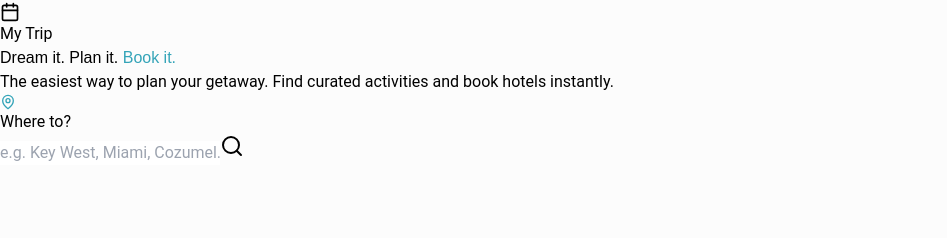
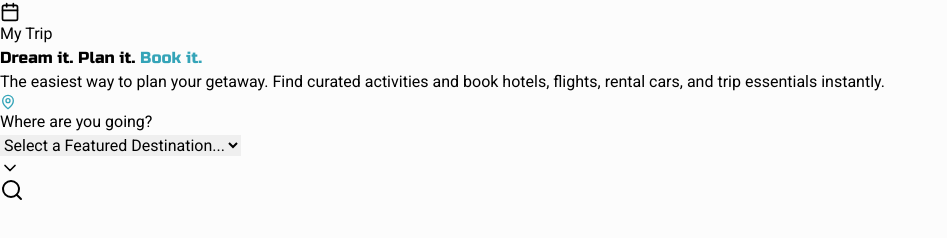
Before and after one commit to cruisyconcierge/cruisy-planner, a React (Vite) app: page / in a window 1280 px wide. Shown: the part 322-560 px from the top of the page, without its empty margins (0-947 px from the left). Built offline with nearby package versions, Linux system fonts and the light colour scheme.

Commit message:
Update App.jsx

```diff
--- a/src/App.jsx
+++ b/src/App.jsx
@@ -3,10 +3,11 @@ import {
   MapPin, Calendar, DollarSign, Plane, Hotel,
   Sun, Star, Save, User, ArrowRight, Check, Loader2,
   X, Ship, ShoppingBag, ExternalLink, Ticket,
-  ChevronRight, Globe, Plus, Trash2, Clock, Search, Home, Mail, Printer, CheckSquare, Square, Car, Utensils, Info
+  ChevronRight, Globe, Plus, Trash2, Clock, Search, Home, Mail, Printer, CheckSquare, Square, Car, Utensils, Info, ChevronDown
 } from 'lucide-react';
 
-// --- Branding ---
+// --- 1. CONFIGURATION & CONSTANTS ---
+
 const BRAND = {
   primary: '#34a4b8',
   primaryHover: '#2a8a9b',
@@ -15,17 +16,56 @@ const BRAND = {
   logoUrl: 'https://cruisytravel.com/wp-content/uploads/2024/01/cropped-20240120_025955_0000.png'
 };
 
-// --- LIVE WORDPRESS API FETCHER ---
+// --- SUPPORTED DESTINATIONS LIST (Full Names) ---
+const AVAILABLE_DESTINATIONS = [
+  "Key West, Florida",
+  "Nassau, Bahamas",
+  "St Thomas, US Virgin Islands",
+  "Honolulu, Hawaii",
+  "Cozumel, Mexico",
+  "Sydney, Australia",
+  "Barcelona, Spain",
+  "Chania, Crete (Greece)",
+  "Orlando, Florida",
+  "Miami, Florida"
+];
+
+// --- GLOBAL GEAR (Affiliate Links) ---
+// INSTRUCTIONS:
+// 1. Upload your product images to WordPress Media Library.
+// 2. Copy the File URL and paste it into the 'image' field.
+// 3. Paste your Amazon/CJ/Partner link into 'affiliateLink'.
+const GLOBAL_GEAR = [
+  {
+    name: 'Reef-Safe Sunscreen',
+    price: 15,
+    // PASTE IMAGE URL BELOW
+    image: 'https://images.unsplash.com/photo-1526947425960-94d036271d6d?auto=format&fit=crop&q=80&w=200',
+    // PASTE AFFILIATE LINK BELOW
+    affiliateLink: 'https://amazon.com'
+  },
+  {
+    name: 'Waterproof Phone Pouch',
+    price: 25,
+    // PASTE IMAGE URL BELOW
+    image: 'https://images.unsplash.com/photo-1585338107529-13f953b6f280?auto=format&fit=crop&q=80&w=200',
+    // PASTE AFFILIATE LINK BELOW
+    affiliateLink: 'https://amazon.com'
+  },
+];
+
+// --- 2. API LOGIC ---
+
 const fetchRealActivities = async (destination) => {
   try {
-    // 1. Fetch the Location Hub
+    // 1. Fetch Location Hub
     const destRes = await fetch(`https://cruisytravel.com/wp-json/wp/v2/locations?search=${destination}&acf_format=standard`);
     const destData = await destRes.json();
 
     const hub = destData.length > 0 ? destData[0] : {};
     const acf = hub.acf || {};
 
-    // 2. Fetch the Activities
+    // 2. Fetch Activities
     const actRes = await fetch(`https://cruisytravel.com/wp-json/wp/v2/itineraries?search=${destination}&_embed&per_page=20&acf_format=standard`);
     const actData = await actRes.json();
 
@@ -64,12 +104,6 @@ const fetchRealActivities = async (destination) => {
       },
     ];
 
-    // HARDCODED GEAR
-    const products = [
-       { name: 'Reef-Safe Sunscreen', price: 15, image: 'https://images.unsplash.com/photo-1526947425960-94d036271d6d?auto=format&fit=crop&q=80&w=200', affiliateLink: 'https://amazon.com' },
-       { name: 'Waterproof Phone Pouch', price: 25, image: 'https://images.unsplash.com/photo-1585338107529-13f953b6f280?auto=format&fit=crop&q=80&w=200', affiliateLink: 'https://amazon.com' },
-    ];
-
     return {
       destinationName: hub.title?.rendered || destination,
       destinationPageUrl: hub.link || `https://cruisytravel.com/?s=${destination}`,
@@ -78,7 +112,6 @@ const fetchRealActivities = async (destination) => {
       carLink: acf.car_affiliate_link || `https://www.rentalcars.com/search-results?locationName=${encodeURIComponent(destination)}`,
       diningLink: acf.dining_link || `https://cruisytravel.com/?s=${destination}+dining`,
       activities: mappedActivities,
-      products: products,
       weather: { temp: 82, condition: 'Sunny', icon: Sun },
     };
 
@@ -88,7 +121,8 @@ const fetchRealActivities = async (destination) => {
   }
 };
 
-// --- UI Components ---
+// --- 3. UI COMPONENTS ---
+
 const Button = ({ children, onClick, variant = 'primary', className = '', type='button', disabled = false, fullWidth = false, style={} }) => {
   const baseStyle = `px-6 py-3 rounded-lg font-bold transition-all transform active:scale-95 disabled:opacity-50 disabled:cursor-not-allowed shadow-sm flex items-center justify-center gap-2 ${fullWidth ? 'w-full' : ''} print:hidden`;
   const variants = {
@@ -107,7 +141,7 @@ const Card = ({ children, className = '' }) => (
   <div className={`bg-white rounded-xl shadow-lg border border-gray-100 overflow-hidden ${className} print:shadow-none print:border-none`}>{children}</div>
 );
 
-// --- Sub-Views (Moved Outside to Fix Focus Bug) ---
+// --- 4. SUB-VIEWS ---
 
 const SearchView = ({ handleSearch, destinationSearch, setDestinationSearch }) => (
   <div className="max-w-3xl mx-auto px-4 py-12 animate-fade-in print:hidden">
@@ -115,23 +149,43 @@ const SearchView = ({ handleSearch, destinationSearch, setDestinationSearch }) =
       <h1 className="text-4xl md:text-5xl mb-4 text-gray-800" style={{ fontFamily: BRAND.fontHeader }}>
         Dream it. Plan it. <span style={{ color: BRAND.primary }}>Book it.</span>
       </h1>
-      <p className="text-lg text-gray-500 font-light max-w-lg mx-auto">
-        The easiest way to plan your getaway. Find curated activities and book hotels instantly.
+      {/* UPDATED: Semibold font and corrected text */}
+      <p className="text-lg text-gray-500 font-semibold max-w-2xl mx-auto mt-4">
+        The easiest way to plan your getaway. Find curated activities and book hotels, flights, rental cars, and trip essentials instantly.
       </p>
     </div>
     <Card className="p-6 md:p-8 relative z-10 shadow-2xl">
       <form onSubmit={handleSearch} className="space-y-4">
         <div className="space-y-2">
           <label className="text-sm font-bold text-gray-700 uppercase tracking-wide flex items-center gap-2">
-            <MapPin size={16} style={{ color: BRAND.primary }} /> Where to?
+            <MapPin size={16} style={{ color: BRAND.primary }} /> Where are you going?
           </label>
           <div className="relative">
-            <input
-              required type="text" placeholder="e.g. Key West, Miami, Cozumel..."
-              className="w-full pl-4 pr-12 text-xl border-2 border-gray-100 rounded-lg py-4 focus:border-[#34a4b8] outline-none font-medium transition-colors"
-              value={destinationSearch} onChange={(e) => setDestinationSearch(e.target.value)}
-            />
-            <button type="submit" className="absolute right-2 top-2 bottom-2 bg-[#34a4b8] text-white px-4 rounded-md hover:bg-[#2a8a9b] transition-colors"><Search size={24} /></button>
+            {/* DROPDOWN SELECTOR */}
+            <div className="relative w-full">
+              <select
+                required
+                className="w-full pl-4 pr-16 text-xl border-2 border-gray-100 rounded-lg py-4 focus:border-[#34a4b8] outline-none font-medium transition-colors appearance-none bg-white cursor-pointer"
+                value={destinationSearch}
+                onChange={(e) => setDestinationSearch(e.target.value)}
+              >
+                <option value="" disabled>Select a Featured Destination...</option>
+                {AVAILABLE_DESTINATIONS.map(dest => (
+                  <option key={dest} value={dest}>{dest}</option>
+                ))}
+              </select>
+              <div className="absolute right-16 top-1/2 transform -translate-y-1/2 pointer-events-none text-gray-400">
+                <ChevronDown size={20} />
+              </div>
+            </div>
+
+            <button
+              type="submit"
+              disabled={!destinationSearch}
+              className="absolute right-2 top-2 bottom-2 bg-[#34a4b8] text-white px-4 rounded-md hover:bg-[#2a8a9b] transition-colors disabled:bg-gray-300 disabled:cursor-not-allowed"
+            >
+              <Search size={24} />
+            </button>
           </div>
         </div>
       </form>
@@ -194,7 +248,7 @@ const ActivityListView = ({ searchResults, setView, setSelectedActivity, itinera
           <div className="pt-6 border-t border-gray-100">
              <h3 className="text-lg font-bold text-gray-400 uppercase tracking-wide flex items-center gap-2 mb-4"><ShoppingBag size={18}/> Travel Essentials</h3>
              <div className="grid grid-cols-2 gap-4">
-                {searchResults.products.map((p, i) => (
+                {GLOBAL_GEAR.map((p, i) => (
                   <div key={i} className="bg-white p-3 rounded-lg shadow-sm flex items-center gap-3 cursor-pointer border border-gray-100 hover:border-[#34a4b8]" onClick={()=>window.open(p.affiliateLink)}>
                     <img src={p.image} className="w-12 h-12 rounded bg-gray-100 object-cover" alt={p.name} />
                     <div><div className="text-sm font-bold text-gray-700 leading-tight">{p.name}</div><div className="text-xs text-gray-400 mt-1 flex items-center gap-1">Check Amazon <ExternalLink size={10}/></div></div>
@@ -298,10 +352,10 @@ const ItineraryView = ({ itinerary, setView, essentials, toggleBooked, removeFro
           <div className="print:hidden">
              <h3 className="text-sm font-bold text-gray-400 uppercase tracking-wide mb-3 flex items-center gap-2"><ShoppingBag size={16}/> Don't Forget to Pack</h3>
              <div className="grid grid-cols-2 gap-4">
-                {searchResults.products.map((p, i) => (
+                {GLOBAL_GEAR.map((p, i) => (
                   <div key={i} className="bg-white p-3 rounded-lg shadow-sm flex items-center gap-3 cursor-pointer border border-gray-100 hover:border-[#34a4b8]" onClick={()=>window.open(p.affiliateLink)}>
                     <img src={p.image} className="w-10 h-10 rounded bg-gray-100 object-cover" alt={p.name} />
-                    <div><div className="text-sm font-bold text-gray-700 leading-tight">{p.name}</div><div className="text-xs text-gray-400 mt-1 flex items-center gap-1">Buy Now <ExternalLink size={10}/></div></div>
+                    <div><div className="text-sm font-bold text-gray-700 leading-tight">{p.name}</div><div className="text-xs text-gray-400 mt-1 flex items-center gap-1">Check Amazon <ExternalLink size={10}/></div></div>
                   </div>
                 ))}
              </div>
@@ -367,6 +421,17 @@ export default function App() {
   const [selectedActivity, setSelectedActivity] = useState(null);
   const [itinerary, setItinerary] = useState([]);
   const [essentials, setEssentials] = useState([]);
+
+  // Inject Fonts to Head to ensure they load
+  useEffect(() => {
+    const link = document.createElement('link');
+    link.href = "https://fonts.googleapis.com/css2?family=Roboto:wght@300;400;500;700&family=Russo+One&display=swap";
+    link.rel = "stylesheet";
+    document.head.appendChild(link);
+    return () => {
+      document.head.removeChild(link);
+    };
+  }, []);
 
   // Handlers
   const handleSearch = async (e) => {
```
